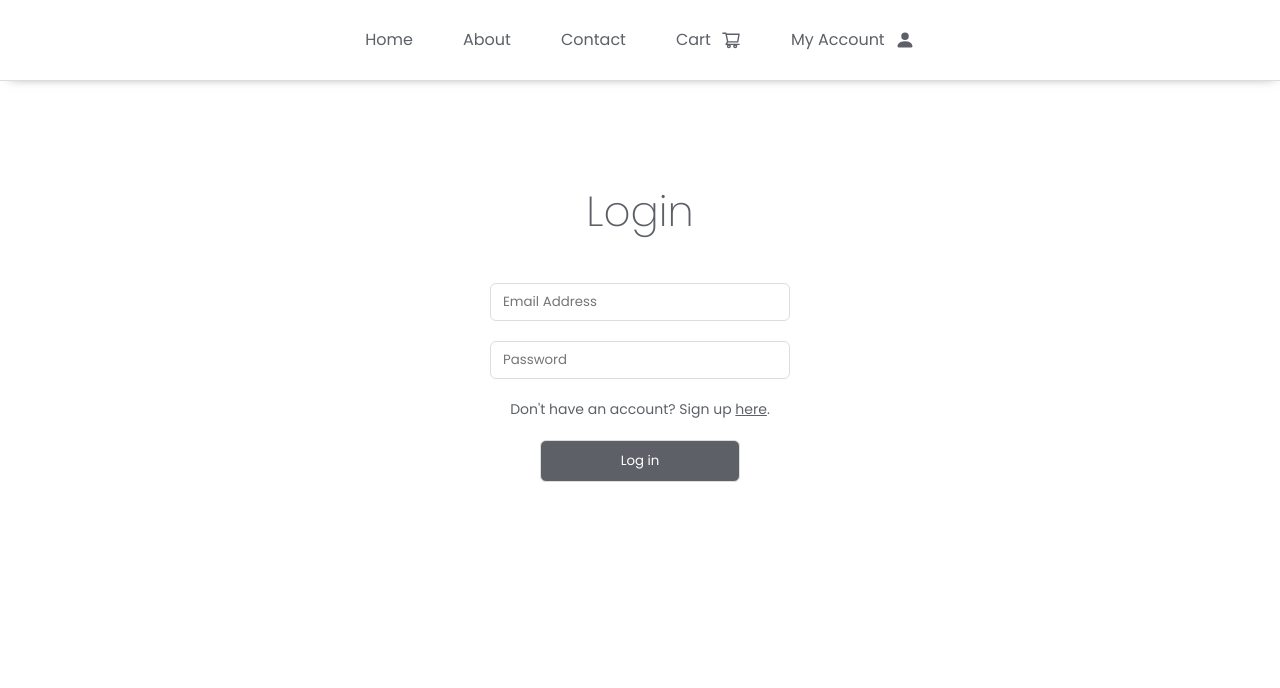
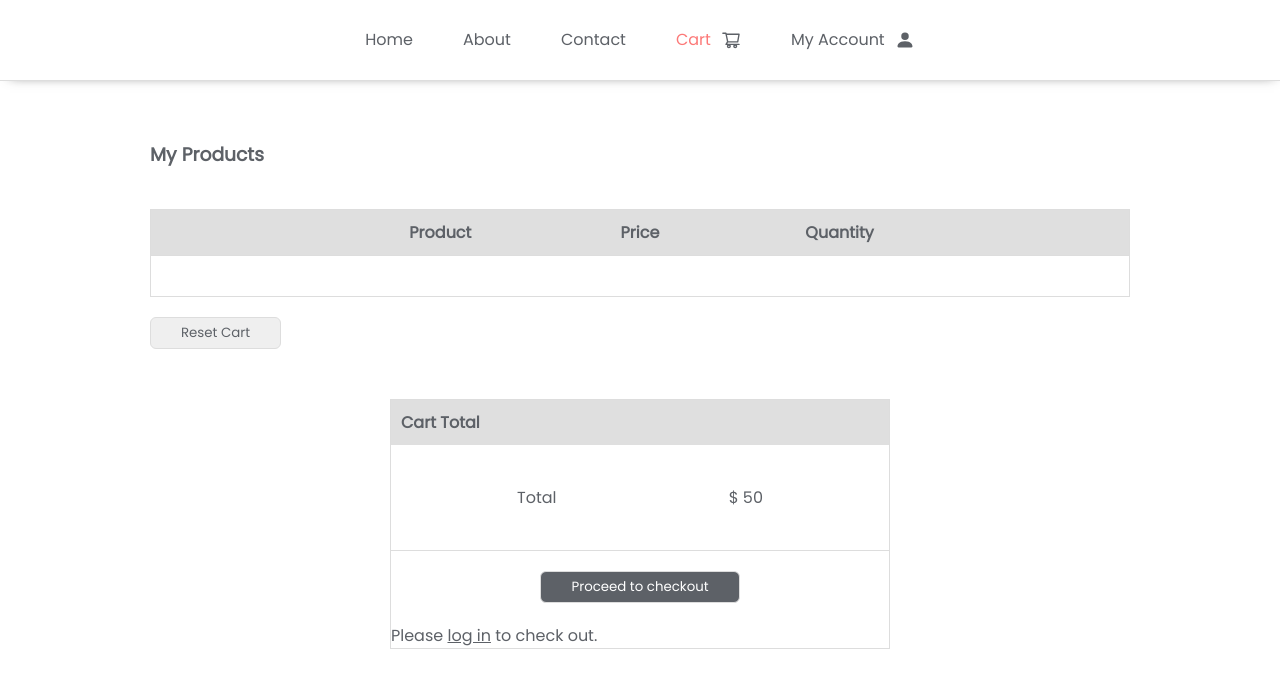
Before and after one commit to KrisZivojevic/webshop, a React (Create React App) app: page /cart in a window 1280 px wide. Before the commit this address led to /login. Shown: the top 688 px of the page. Built offline with nearby package versions, Linux system fonts and the light colour scheme.

Commit message:
cart checkout button

```diff
--- a/src/App.js
+++ b/src/App.js
@@ -7,6 +7,7 @@ import Profile from "./components/Profile/Profile";
 import Register from "./components/Register/Register";
 import ProductDetails from "./components/ProductDetails/ProductDetails";
 import Cart from "./components/Cart/Cart";
+import { AuthProvider } from "./context/AuthProvider";
 
 const App = () => {
   return (
@@ -18,8 +19,8 @@ const App = () => {
         <Route path="/login" element={<Login />} />
         <Route path="/register" element={<Register />} />
         <Route path="/products/:id" element={<ProductDetails />} />
-        <Route path="/profile" element={<Profile />} />
-        <Route path="/cart" element={<Cart />} />
+        <Route path="/profile" element={<AuthProvider><Profile /></AuthProvider>} />
+        <Route path="/cart" element={<AuthProvider><Cart /></AuthProvider>} />
       </Routes>
     </div>
   );
--- a/src/components/Cart/Cart.js
+++ b/src/components/Cart/Cart.js
@@ -1,9 +1,12 @@
 import React, { useContext } from "react";
 import { CartContext } from "../../context/CartContext";
 import classes from "./Cart.module.css";
+import { AuthContext } from "../../context/AuthContext";
+import { Link } from "react-router-dom";
 
 const Cart = () => {
   const { cart, deleteProduct, resetCart } = useContext(CartContext);
+  const { user } = useContext(AuthContext);
 
   return (
     <div className={classes.cart__wrapper}>
@@ -36,11 +39,21 @@ const Cart = () => {
                 </button>
               </div>
             </div>
-            // <Product key={product.id} id={product.id} image={product.image} category={product.category} title={product.title} price={product.price} />
           );
         })}
       </div>
-      <button className={classes.cart__reset} onClick={resetCart}>Reset Cart</button>
+      <button className={classes.cart__reset} onClick={resetCart}>
+        Reset Cart
+      </button>
+      <div className={classes.total__wrapper}>
+        <h4>Cart Total</h4>
+        <div className={classes.total__container}>
+          <p>Total</p>
+          <p>$ 50</p>
+        </div>
+        <button disabled={!user} className={classes.total__button}>Proceed to checkout</button>
+        {!user && <p>Please <Link to="/login">log in</Link> to check out.</p>}
+      </div>
     </div>
   );
 };
--- a/src/components/Cart/Cart.module.css
+++ b/src/components/Cart/Cart.module.css
@@ -70,7 +70,37 @@
   transition: 0.3s;
   margin-top: 20px;
 }
-.cart__reset:hover, .cart__button:hover {
+.total__wrapper {
+  border: 1px solid var(--border-color);
+  max-width: 500px;
+  margin: 50px auto;
+}
+.total__wrapper h4 {
+  font-weight: 600;
+  background-color: var(--grey);
+  padding: 10px;
+}
+.total__container {
+  padding: 40px;
+  display: flex;
+  justify-content: space-around;
+  border-bottom: 1px solid var(--border-color);
+}
+.total__button {
+  display: block;
+  margin: 20px auto;
+  padding: 5px 30px;
+  border-radius: 6px;
+  cursor: pointer;
+  border: 1px solid var(--border-color);
+  transition: 0.3s;
+}
+.cart__reset:hover, .cart__button:hover, .total__button:hover {
   background-color: var(--active-color);
   color: var(--white);
 }
+.total__button:disabled {
+  background-color: var(--main-color);
+  color: var(--white);
+  cursor: not-allowed;
+}
--- a/src/components/Home/Home.js
+++ b/src/components/Home/Home.js
@@ -28,6 +28,12 @@ const Home = () => {
   useEffect(() => {
     productsHandler();
     categoriesHandler();
+
+    let items = localStorage.getItem("register");
+
+    if (!items) {
+      localStorage.setItem("register", JSON.stringify([]));
+    }
   }, []);
 
   return (
--- a/src/components/Login/Login.js
+++ b/src/components/Login/Login.js
@@ -1,5 +1,5 @@
 import { useState } from "react";
-import { NavLink, useNavigate } from "react-router-dom";
+import { Link,  useNavigate } from "react-router-dom";
 import { validate } from "../../helpers/helpers";
 import classes from "./Login.module.css";
 const Login = () => {
@@ -18,7 +18,7 @@ const Login = () => {
       let items = localStorage.getItem("register");
       const prevRegistered = JSON.parse(items);
 
-      const existingUser = prevRegistered.find(
+      const existingUser = prevRegistered?.find(
         (user) => user.email === loginValues.email
       );
       if (existingUser) {
@@ -64,7 +64,7 @@ const Login = () => {
           <p className={classes.login__error}>{error.message}</p>
         )}
         <p className={classes.login__redirection}>
-          Don't have an account? Sign up <NavLink to="/register">here</NavLink>.
+          Don't have an account? Sign up <Link to="/register">here</Link>.
         </p>
         <button
           disabled={email.length === 0 || password.length === 0}
--- a/src/context/AuthProvider.js
+++ b/src/context/AuthProvider.js
@@ -11,14 +11,11 @@ export const AuthProvider = (props) => {
   const navigate = useNavigate();
 
   useEffect(() => {
-    if (!jsonUser) {
-      navigate("/login", { replace: true });
-    } else {
-      setUser(
-        allUsers?.find(
-          (registeredUser) => registeredUser.email === loggedInUser.email
-        )
+    if (jsonUser) {
+      const x = allUsers?.find(
+        (registeredUser) => registeredUser.email === loggedInUser.email
       );
+      setUser(x);
     }
   }, [navigate]);
 
--- a/src/index.js
+++ b/src/index.js
@@ -4,16 +4,13 @@ import "./index.css";
 import App from "./App";
 import { BrowserRouter } from "react-router-dom";
 import { CartProvider } from "./context/CartProvider";
-import { AuthProvider } from "./context/AuthProvider";
 
 const root = ReactDOM.createRoot(document.getElementById("root"));
 root.render(
   <React.StrictMode>
     <BrowserRouter>
       <CartProvider>
-        <AuthProvider>
           <App />
-        </AuthProvider>
       </CartProvider>
     </BrowserRouter>
   </React.StrictMode>
```
